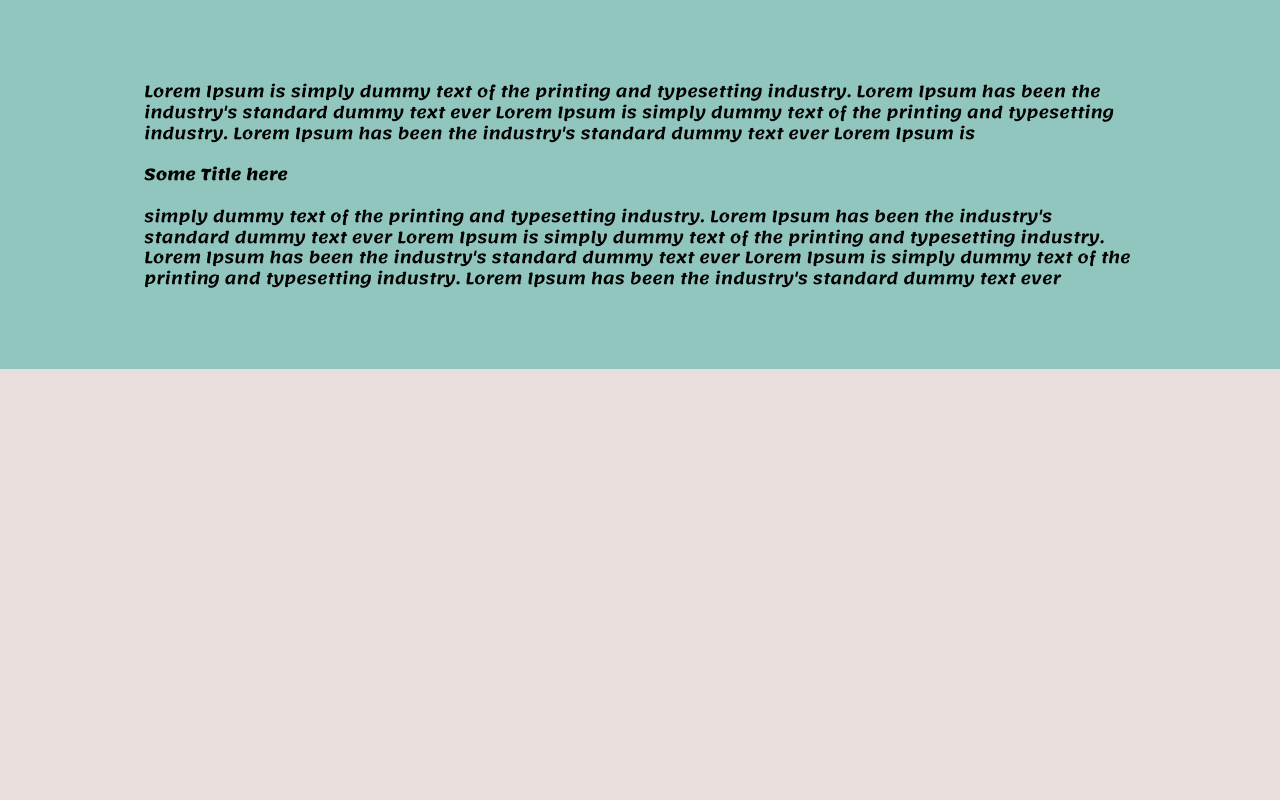
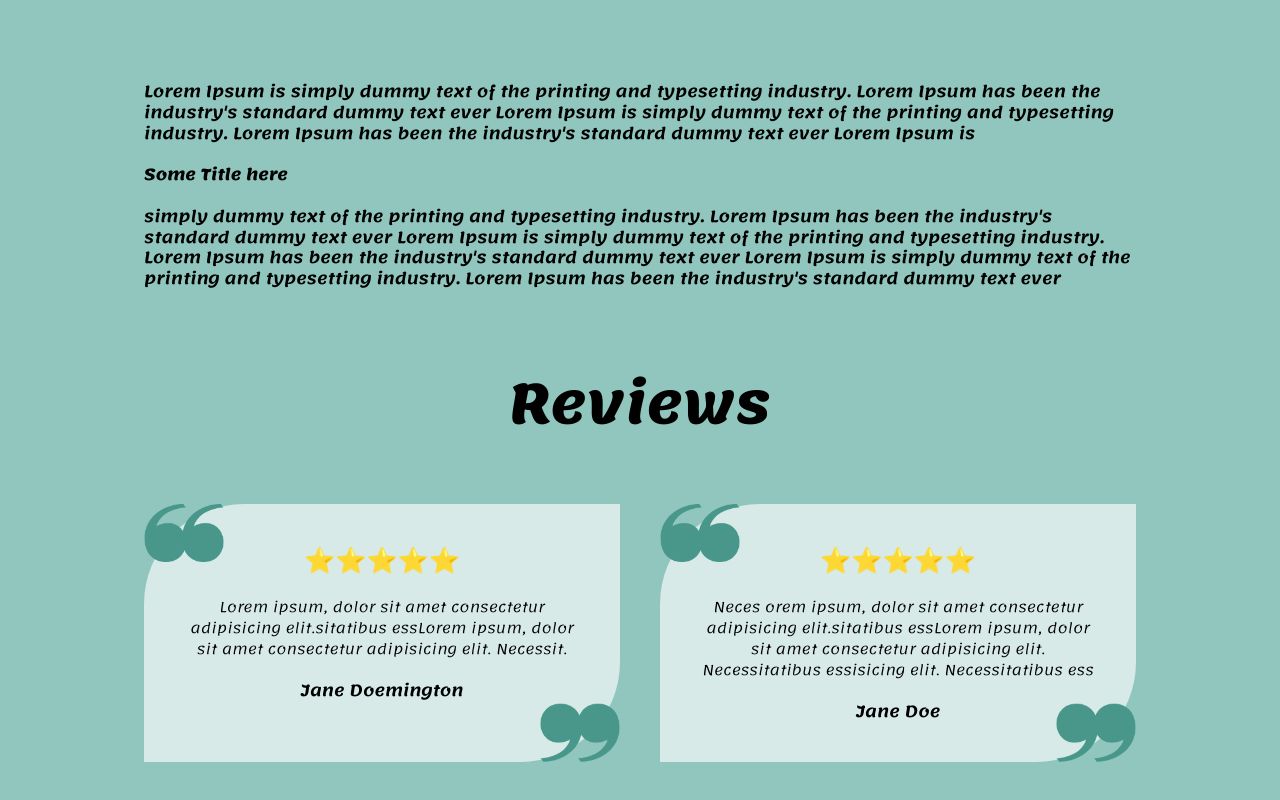
Before and after one commit to ScreedVA/PETSIONALITY, a React (Vite) app in the folder frontend/: page /about-us in a window 1280 px wide. Shown: the part 1022-1822 px from the top of the page. Before the commit the page ends 1391 px from the top, so only its background shows below. Built offline with nearby package versions, Linux system fonts and the light colour scheme.

Commit message:
review box created

```diff
--- a/frontend/src/components/Data.js
+++ b/frontend/src/components/Data.js
@@ -434,3 +434,16 @@ export const ourBenefits = [
       "Book a sitter in minutes with our easy-to-use platform, designed for your convenience.",
   },
 ];
+
+export const reviews = [
+  {
+    stars: "⭐⭐⭐⭐⭐",
+    text: "Lorem ipsum, dolor sit amet consectetur adipisicing elit.sitatibus essLorem ipsum, dolor sit amet consectetur adipisicing elit. Necessit.",
+    name: "Jane Doemington",
+  },
+  {
+    stars: "⭐⭐⭐⭐⭐",
+    text: "Neces orem ipsum, dolor sit amet consectetur adipisicing elit.sitatibus essLorem ipsum, dolor sit amet consectetur adipisicing elit. Necessitatibus essisicing elit. Necessitatibus ess",
+    name: "Jane Doe",
+  },
+];
--- a/frontend/src/components/ReviewBox.jsx
+++ b/frontend/src/components/ReviewBox.jsx
@@ -3,10 +3,22 @@ import QuotesIcon from "../assets/images/icons/quotes.png";
 
 const ReviewBox = (props) => {
   return (
-    <div className="relative text-center">
+    <div
+      className="relative text-center p-10 md:w-1/2"
+      style={{
+        background: "#D7EAE8",
+        borderTopLeftRadius: "100px",
+        borderBottomRightRadius: "100px",
+      }}>
+      <img src={QuotesIcon} className="absolute top-0 left-0 w-20" alt="" />
+      <img
+        src={QuotesIcon}
+        className="absolute bottom-0 right-0 rotate-180 w-20"
+        alt=""
+      />
       <h4>{props.stars}</h4>
-      <p>{props.paragraph}</p>
-      <h4>{props.name}</h4>
+      <p className="my-5">{props.paragraph}</p>
+      <h5>{props.name}</h5>
     </div>
   );
 };
--- a/frontend/src/pages/AboutUs.jsx
+++ b/frontend/src/pages/AboutUs.jsx
@@ -1,6 +1,7 @@
 import React from "react";
 import Bg from "../assets/images/bgs/4.png";
-import { ourBenefits } from "../components/Data";
+import { ourBenefits, reviews } from "../components/Data";
+import ReviewBox from "../components/ReviewBox";
 
 const AboutUs = () => {
   return (
@@ -59,6 +60,20 @@ const AboutUs = () => {
           Lorem Ipsum has been the industry's standard dummy text ever{" "}
         </h5>
       </div>
+
+      <h2 className="text-center mb-16">Reviews</h2>
+      <div className="wrapper xl:px-28 pb-20 flex gap-10 md:flex-row flex-col">
+        {reviews.map((item, index) => {
+          return (
+            <ReviewBox
+              key={index}
+              stars={item.stars}
+              paragraph={item.text}
+              name={item.name}
+            />
+          );
+        })}
+      </div>
     </div>
   );
 };
--- /dev/null
+++ b/frontend/src/pages/SingleTrainer.jsx
@@ -0,0 +1,40 @@
+import React from "react";
+import Trainer3 from "../assets/images/trainers/3.png";
+
+const SingleTrainer = () => {
+  return (
+    <div>
+      <div className="wrapper bg-white">
+        <div
+          className="flex p-20 gap-10"
+          style={{
+            background: "#D7EAE8",
+          }}>
+          <div className="img rounded-2xl">
+            <img src={Trainer3} alt="" />
+          </div>
+          <div>
+            <h4>Steven Spielberg</h4>
+            <p>
+              Dog Trainer
+              <br /> <br />
+              Specialty: aggressive dogs experience: 8 years
+              <br /> <br />
+              Is it worth getting a trainer for a dog? Absolutely! Investing in
+              professional training for your furry friend is like giving them
+              the gift of communication. It's not just about obedience; it's
+              about building a deeper bond. Trained dogs are happier, more
+              confident, and safer companions. Plus, it fosters mutual respect
+              and understanding.
+              <br /> <br />
+              Tel: +49 1726887289 email: steven@dogtrainer instagram:
+              steventrain Youtube: traindog
+            </p>
+          </div>
+        </div>
+      </div>
+    </div>
+  );
+};
+
+export default SingleTrainer;
```
